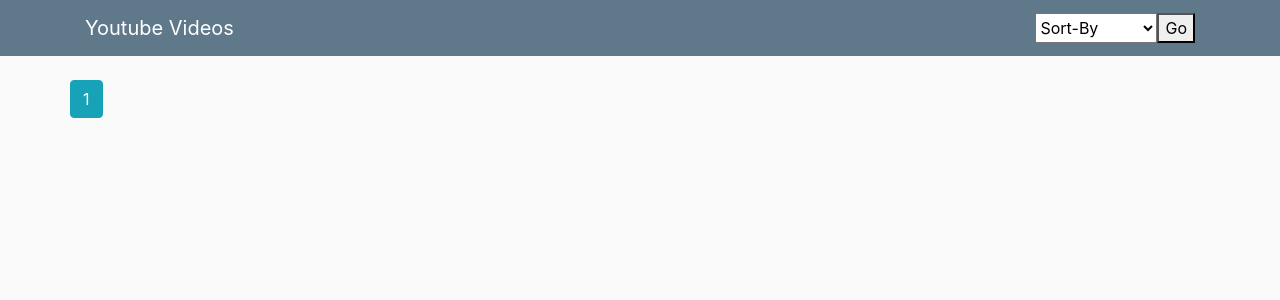
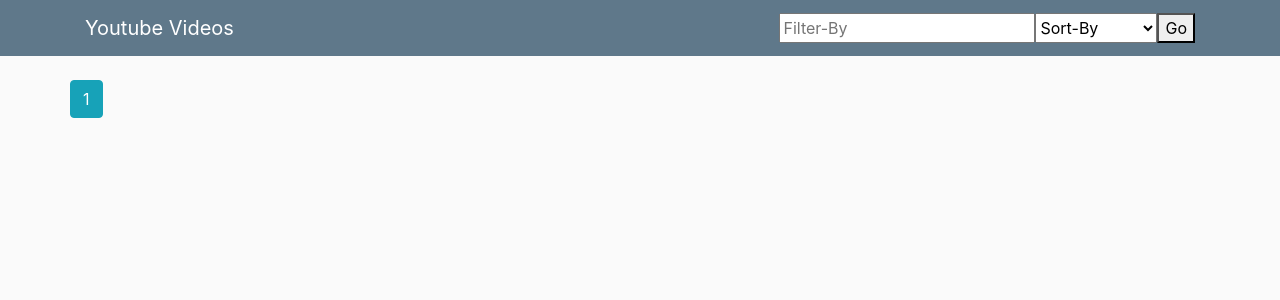
Before and after one commit to H4R5H1T-007/Fampay-Assignment, a Django app: page / in a window 1280 px wide. Shown: the top 300 px of the page. Run offline with Django 3.2, Linux system fonts and the light colour scheme; data that the repository does not hold is empty; parts of the project's set-up code (start-up, migrations or seed data) failed here and were passed over; some libraries are stand-ins or nearby versions.

Commit message:
Added Filter by functionality.

```diff
--- a/main/templates/main/base.html
+++ b/main/templates/main/base.html
@@ -21,6 +21,7 @@
                 </button>
                 <form method="get">
                 <div class="navbar-nav">
+                  <input type="text" name="filter" placeholder="Filter-By">
                   <select name="sort">
                     <option value="Default" selected disabled hidden>Sort-By</option>
                     <option value="title">Title</option>
--- a/main/templates/main/home.html
+++ b/main/templates/main/home.html
@@ -11,21 +11,21 @@
     </article>
     {% endfor %}
     {% if page_obj.has_previous %}
-      <a class="btn btn-outline-info mb-4" href="?page=1&&sort={{ sort_value }}">First</a>
-      <a class="btn btn-outline-info mb-4" href="?page={{ page_obj.previous_page_number }}&&sort={{ sort_value }}">Previous</a>
+      <a class="btn btn-outline-info mb-4" href="?page=1&&sort={{ sort_value }}&&filter={{ filter }}">First</a>
+      <a class="btn btn-outline-info mb-4" href="?page={{ page_obj.previous_page_number }}&&sort={{ sort_value }}&&filter={{ filter }}">Previous</a>
     {% endif %}
 
     {% for num in page_obj.paginator.page_range %}
       {% if page_obj.number == num %}
-        <a class="btn btn-info mb-4" href="?page={{ num }}&&sort={{ sort_value }}">{{ num }}</a>
+        <a class="btn btn-info mb-4" href="?page={{ num }}&&sort={{ sort_value }}&&filter={{ filter }}">{{ num }}</a>
       {% elif num > page_obj.number|add:'-3' and num < page_obj.number|add:'3'%}
-        <a class="btn btn-outline-info mb-4" href="?page={{ num }}&&sort={{ sort_value }}">{{ num }}</a>
+        <a class="btn btn-outline-info mb-4" href="?page={{ num }}&&sort={{ sort_value }}&&filter={{ filter }}">{{ num }}</a>
       {% endif %}
     {% endfor %}
 
     {% if page_obj.has_next %}
-      <a class="btn btn-outline-info mb-4" href="?page={{ page_obj.next_page_number }}&&sort={{ sort_value }}">Next</a>
-      <a class="btn btn-outline-info mb-4" href="?page={{ page_obj.paginator.num_pages }}&&sort={{ sort_value }}">Last</a>
+      <a class="btn btn-outline-info mb-4" href="?page={{ page_obj.next_page_number }}&&sort={{ sort_value }}&&filter={{ filter }}">Next</a>
+      <a class="btn btn-outline-info mb-4" href="?page={{ page_obj.paginator.num_pages }}&&sort={{ sort_value }}&&filter={{ filter }}">Last</a>
     {% endif %}
 
 {% endblock content %}
--- a/main/views.py
+++ b/main/views.py
@@ -1,9 +1,9 @@
 # from django.http import request
-from django.core import paginator
 from django.shortcuts import redirect, render
+from django.core.paginator import Paginator
+from django.db.models import Q
 import threading
 import time
-from django.core.paginator import Paginator
 from .fetch import youtube_search
 from .models import Youtube_data
 
@@ -13,6 +13,7 @@ def fetch_data():
         'query':'football',
         'max_result':40,
     })
+
     for keys, items in temp.items():
         if(not Youtube_data.objects.filter(id=keys).exists()):
             mod = Youtube_data(
@@ -40,13 +41,25 @@ def fetch(request):
 
 def home(request):
     all_data = Youtube_data.objects.all().order_by(request.GET.get('sort', '-date_posted'))
+
+    filter_query = request.GET.get("filter", '')
+    if filter_query != "":
+        filter_query = [
+            Q(title__icontains=query) | Q(channel_title__icontains=query) | Q(description__icontains=query)
+            for query in filter_query.split()]
+        query = filter_query.pop()
+        for q in filter_query:
+            query |= q
+        all_data = all_data.filter(query)
+
     paginator = Paginator(all_data, 10)
     pg_no = request.GET.get('page')
     page_obj = paginator.get_page(pg_no)
+
     context = {
         "posts" : page_obj,
         "page_obj":page_obj,
-        "is_paginated":True,
-        "sort_value":request.GET.get('sort', '-date_posted')
+        "sort_value":request.GET.get('sort', '-date_posted'),
+        "filter":request.GET.get('filter', ""),
     }
     return render(request, 'main/home.html', context=context)
```
Also changed, not shown: README.md.
